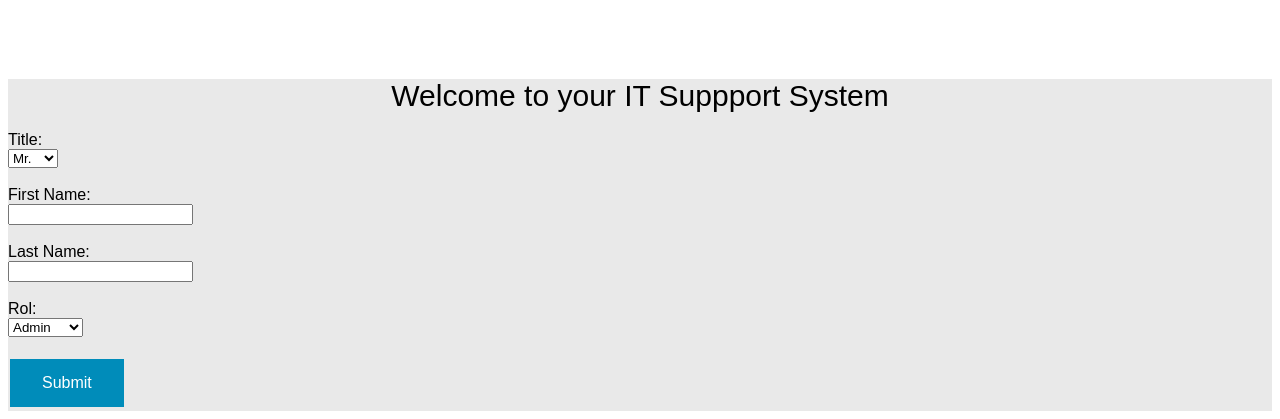
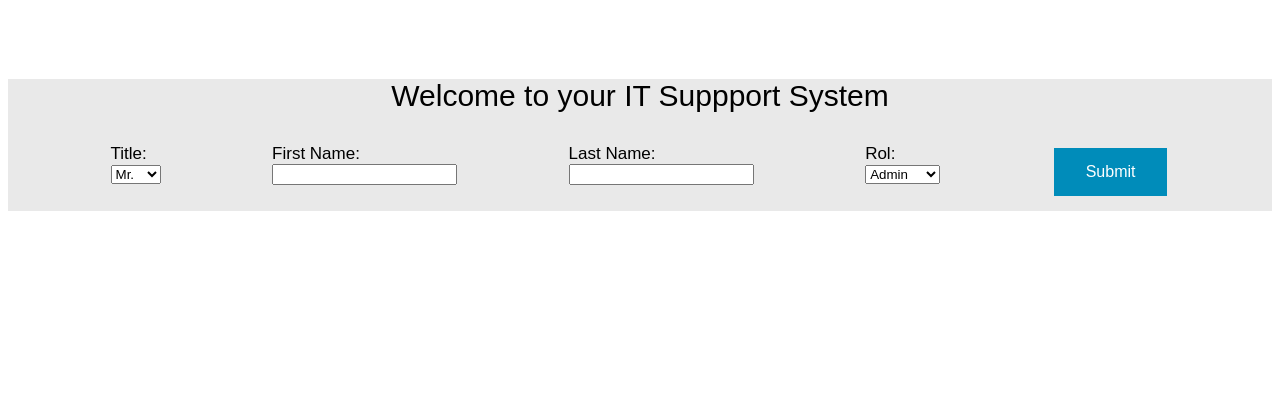
Before and after one commit to JG-Ancona/DigitalNovaScotia, a PHP site: page /login_page.php in a window 1280 px wide. Shown: the part 403-822 px from the top of the page. After the commit the page ends 614 px from the top, so only its background shows below. Run offline with PHP 8.4, Linux system fonts and the light colour scheme.

Commit message:
change form_grid to form_login

```diff
--- a/Web Development/Assignments/Assignment_2/login.css
+++ b/Web Development/Assignments/Assignment_2/login.css
@@ -27,7 +27,7 @@ button {
     font-size: 30px;
 }
 
-.form_grid {
+.form_login {
     display: grid;
     padding: 1px;
     justify-content:space-evenly ;
@@ -35,7 +35,7 @@ button {
     font-size: 17px;
 }
 
-.form_grid > div {
+.form_login > div {
     padding: 10px;
 }
 
```
